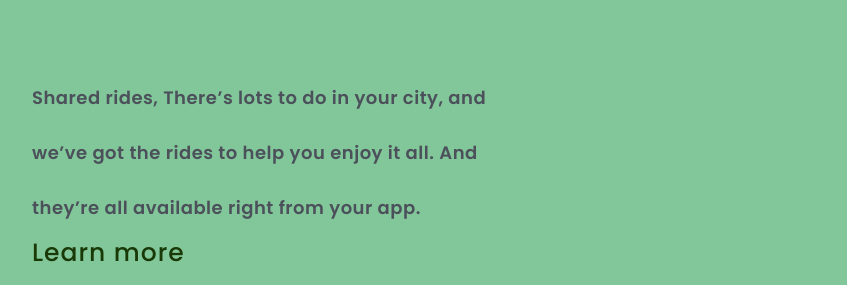
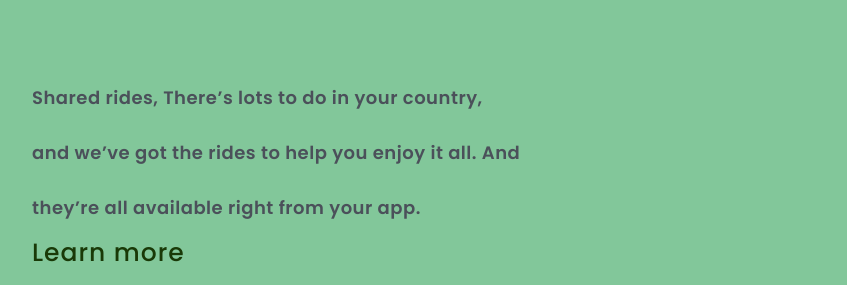
Before and after one commit to Primedina/wide-coverage, a plain HTML site: page index.html in a window 1280 px wide. Shown: the part 1099-1384 px from the top of the page, without its empty margins (88-935 px from the left). Drawn offline with Linux system fonts and the light colour scheme.

Commit message:
alteracao paragrafo

```diff
--- a/index.html
+++ b/index.html
@@ -27,7 +27,7 @@
     <div>
         <h1>Wide coverage  location</h1>
 
-        <p>Shared rides, There’s lots to do in your city, and we’ve got the rides to help you enjoy it all. And they’re
+        <p>Shared rides, There’s lots to do in your country, and we’ve got the rides to help you enjoy it all. And they’re
             all available right from your app.</p>
             <button class="button-class">Learn more</button>
     </div>
```
